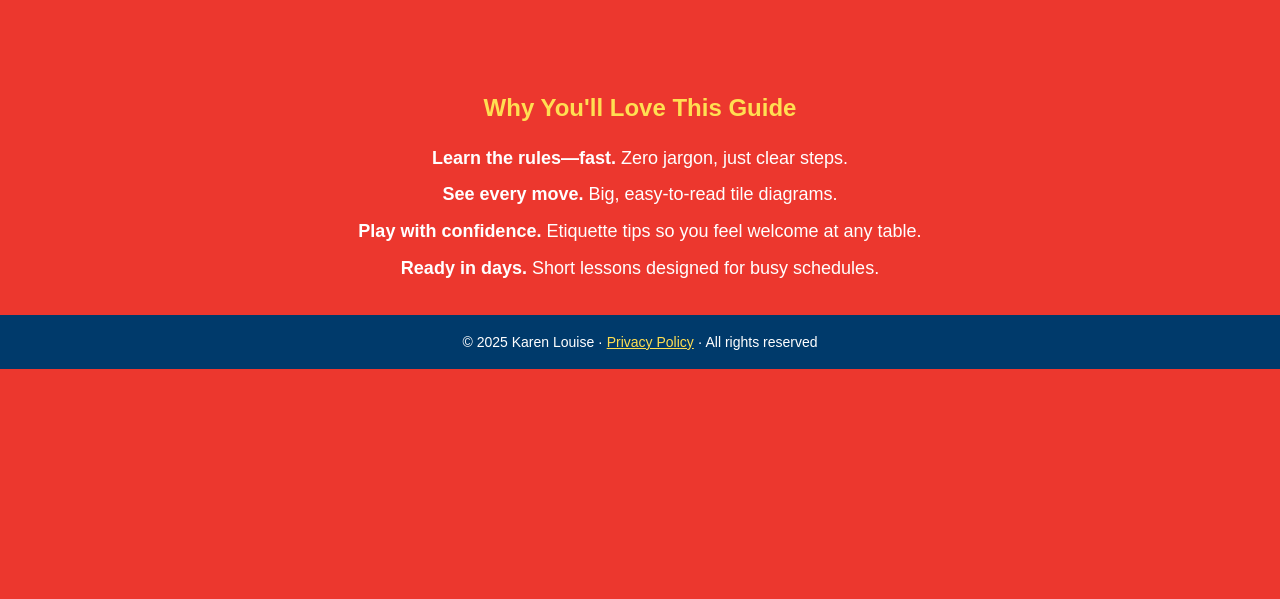
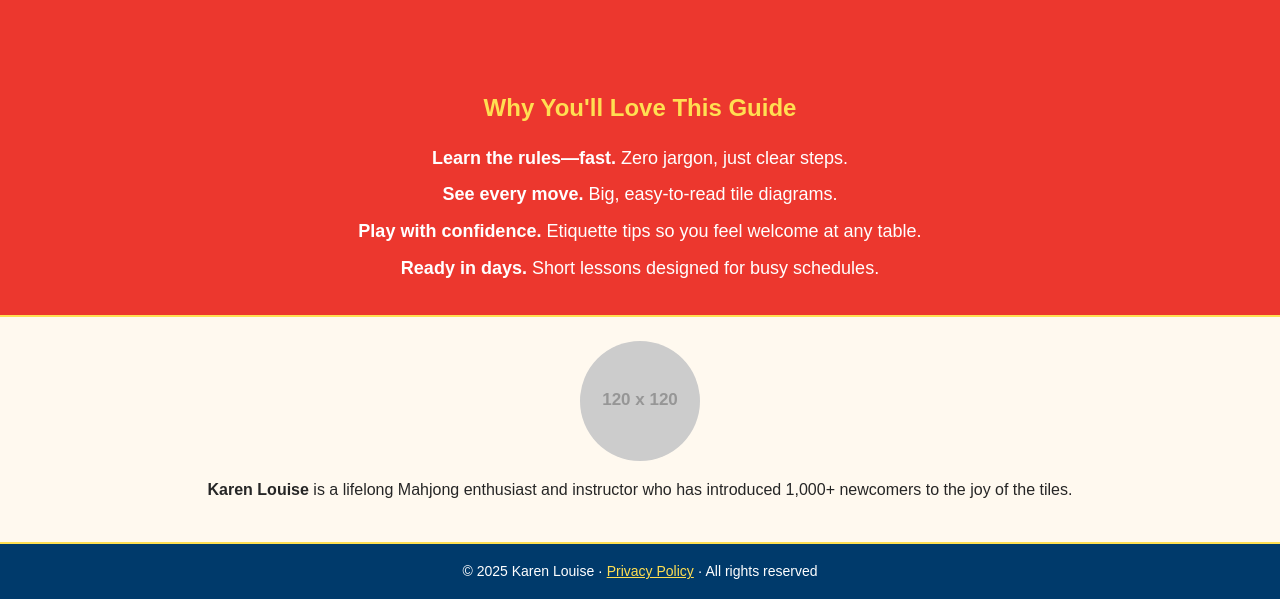
Before and after one commit to Nello29/mahjong-waitlist, a plain HTML site: page Mahjongg/gameready/index.html in a window 1280 px wide. Shown: the part 369-968 px from the top of the page. Before the commit the page ends 800 px from the top, so only its background shows below. Drawn offline with Linux system fonts and the light colour scheme; placeholder pictures from the web are drawn by us.

Commit message:
Update index.html

```diff
--- a/Mahjongg/gameready/index.html
+++ b/Mahjongg/gameready/index.html
@@ -104,6 +104,13 @@
     </div>
   </section>
 
+<section class="trust">
+    <div class="container">
+      <img src="https://via.placeholder.com/120" alt="Author photo" />
+      <p><strong>Karen Louise</strong> is a lifelong Mahjong enthusiast and instructor who has introduced 1,000+ newcomers to the joy of the tiles.</p>
+    </div>
+  </section>
+
   <footer>
     © 2025 Karen Louise · <a href="#">Privacy Policy</a> · All rights reserved
   </footer>
```
